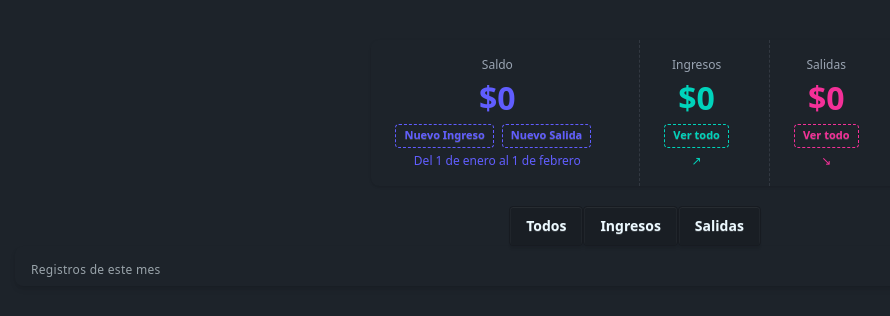
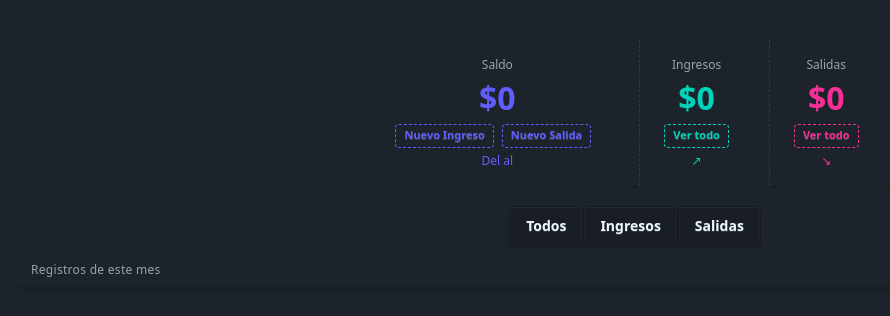
Before and after one commit to asosar20/control-gastos, a Vue app: page / in a window 1280 px wide. Shown: the top 316 px of the page, without its empty margins (5-895 px from the left). Built offline with nearby package versions, Linux system fonts and the light colour scheme.

Commit message:
Mejora: Fecha de inicio y fecha final en registros de ingreso y salida

```diff
--- a/src/components/SummaryComponent.vue
+++ b/src/components/SummaryComponent.vue
@@ -3,6 +3,8 @@ const props = defineProps<{
   balance: number;
   inputs: number;
   outputs: number;
+  primeraFecha: string;
+  ultimaFecha: string;
 }>();
 </script>
 
@@ -30,7 +32,7 @@ const props = defineProps<{
           </RouterLink>
         </div>
         <div class="stat-desc mt-1 text-primary">
-          Del 1 de enero al 1 de febrero
+          Del {{props.primeraFecha}} al {{props.ultimaFecha}}
         </div>
       </div>
 
--- a/src/views/HomeView.vue
+++ b/src/views/HomeView.vue
@@ -11,6 +11,22 @@ const allMoves = useStorage("movimientos", [] as any[]);
 function movimiento(n: string) {
   typeSelected.value = n;
 }
+
+const ordenados = computed(() =>
+  [...allMoves.value].sort((a, b) =>
+    new Date(a.isoDate).getTime() - new Date(b.isoDate).getTime()
+  )
+);
+
+const primeraFecha = computed(() => {
+  if (ordenados.value.length === 0) return "";
+  return ordenados.value[0].date;
+});
+
+const ultimaFecha = computed(() => {
+  if (ordenados.value.length === 0) return "";
+  return ordenados.value[ordenados.value.length - 1].date;
+})
 
 const filteredMoves = computed(() => {
   if (!typeSelected.value || typeSelected.value === "All")
@@ -32,7 +48,7 @@ const balance = computed(() => inputs.value - outputs.value);
 </script>
 
 <template>
-  <SummaryComponent :balance="balance" :inputs="inputs" :outputs="outputs" />
+  <SummaryComponent :balance="balance" :inputs="inputs" :outputs="outputs" :primeraFecha="primeraFecha" :ultimaFecha="ultimaFecha" />
   <FilterTypesComponent @movimiento="movimiento" />
   <ListMoveComponent :moves="filteredMoves" />
 </template>
```
